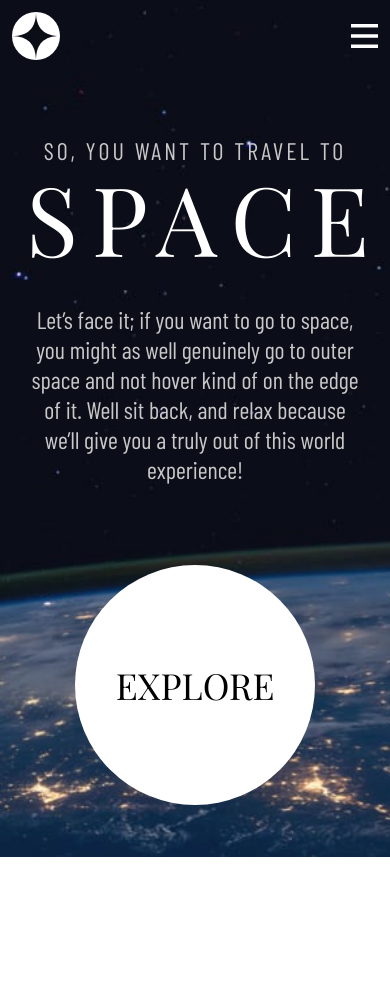
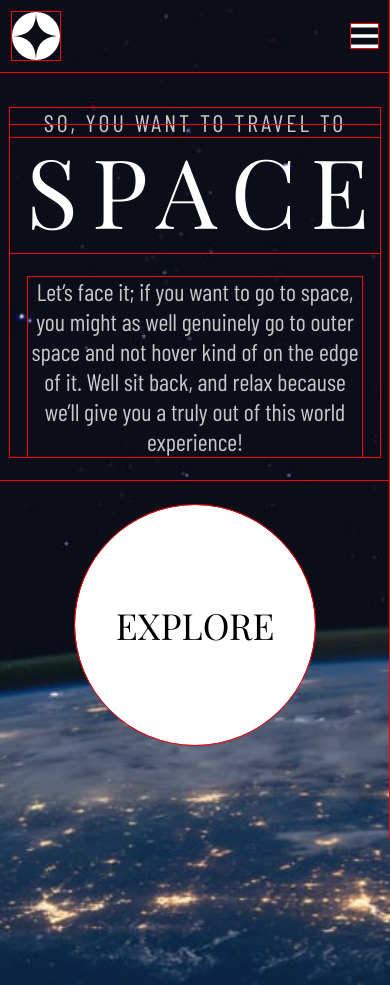
Before and after one commit to tomashoj2001/FEM-REACT-space_tourism_SPA, a React (Create React App) app: page / in a window 390 px wide. Before the commit the page ends 857 px from the top, so only its background shows below. Built offline with nearby package versions, Linux system fonts and the light colour scheme; the HTML template or start-up script is replaced by a standard one; a web font is replaced by a local one.

Commit message:
Initial Code

```diff
--- a/src/components/crew.css
+++ b/src/components/crew.css
@@ -166,6 +166,7 @@
     /* width: 100vw; */
     /* display: flex; */
     flex-direction: column-reverse;
+    margin-bottom: 20rem;
     /* align-items: flex-start; */
     /* justify-content: flex-start; */
   }
--- a/src/components/destination.css
+++ b/src/components/destination.css
@@ -195,7 +195,6 @@
 @media screen and (max-width: 550px) {
   /* html, body {
     min-height: fit-content;
-    overflow: auto;
   } */
   .destination__body {
     background-image: url(/src/starter-code/assets/destination/background-destination-mobile.jpg);
@@ -203,16 +202,17 @@
     height: auto;
   }
 
-  /* .destination__container { */
+  .destination__container {
     /* margin-left: 15rem; */
     /* margin: auto; */
     /* height: auto; */
-    /* display: grid; */
+    display: flex;
+    flex-direction: column;
     /* grid-template-columns: 1fr; */
     /* gap: 0rem; */
     /* align-items: center; */
     /* justify-content: center; */
-  /* } */
+  }
 
   .destination__container img {
     width: 60%;
@@ -280,7 +280,7 @@
     grid-template-columns: 1fr;
     gap: 1rem;
     /* padding-top: 1rem; */
-    /* margin-bottom: 2rem; */
+    margin-bottom: 20rem;
     /* border-top: 2px solid var(--Decoration-Gray); */
   }
 
--- a/src/components/home.css
+++ b/src/components/home.css
@@ -142,18 +142,20 @@ h1.home__title {
 @media screen and (max-width: 550px) {
   body {
     min-height: 100vh;
-    height: fill-available;
-    height: -webkit-fill-available;
+    /* height: fill-available; */
+    /* height: -webkit-fill-available; */
   }
   html {
     min-height: 100vh;
-    height: fill-available;
-    height: -webkit-fill-available;
+    /* height: fill-available; */
+    /* height: -webkit-fill-available; */
   }
   .home__body {
     background-image: url(/src/starter-code/assets/home/background-home-mobile.jpg);
-    height: 103vh;
-    /* display: grid; */
+    height: fit-content;
+    display: flex;
+    flex-direction: column;
+    gap: 2rem;
     /* grid-template-columns: 1fr; */
     /* gap: 0rem; */
     /* margin-top: -7rem; */
@@ -203,7 +205,11 @@ h1.home__title {
     /* width: 90%; */
   /* } */
 
-  /* .explore { */
+  /* .home__container:nth-child(2) {
+    margin-bottom: 20rem;
+  } */
+
+  .explore {
     /* background-color: white; */
     /* color: black; */
     /* text-decoration: none; */
@@ -215,9 +221,9 @@ h1.home__title {
     /* height: 20rem; */
     /* width: 20rem; */
     /* border-radius: 50%; */
-    /* margin: 2rem auto; */
+    margin: 2rem auto 20rem;
     /* transition: none; */
-  /* } */
+  }
 
   /* .explore:hover { */
     /* transform: scale(1) translateY(0rem); */
--- a/src/components/technology.css
+++ b/src/components/technology.css
@@ -226,6 +226,7 @@
   .tech__div {
     /* height: auto; */
     width: 90%;
+    margin-bottom: 20rem;
     /* margin-left: -8rem; */
     /* margin: auto; */
     /* text-align: center; */
--- a/src/index.css
+++ b/src/index.css
@@ -14,7 +14,7 @@
   padding: 0;
   margin: 0;
   box-sizing: border-box;
-  /* outline: red 1px solid; */
+  outline: red 1px solid;
 }
 
 html {
```
